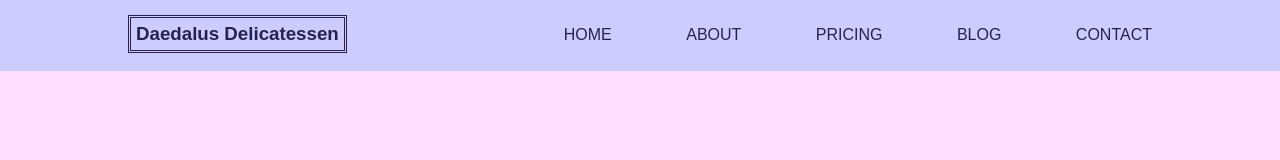
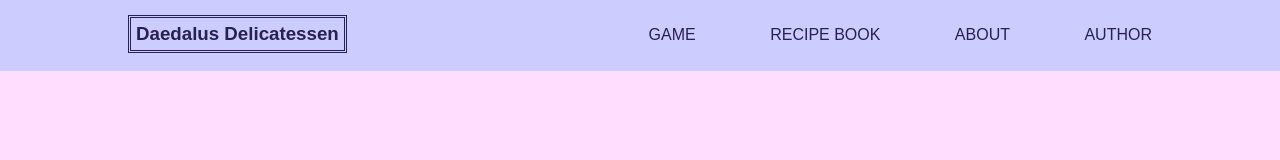
Before and after one commit to varismacalania/set08101_coursework, a plain HTML site: page Daedalus_Delicatessen/toolbar.html in a window 1280 px wide. Drawn offline with Linux system fonts and the light colour scheme.

Commit message:
Coursework Prep

```diff
--- a/Daedalus_Delicatessen/toolbar.html
+++ b/Daedalus_Delicatessen/toolbar.html
@@ -13,11 +13,10 @@
             <h3 class="head">Daedalus Delicatessen</h3>
             <nav>
                 <ul>
-                    <li><a href="#">Home</a></li>
+                    <li><a href="#">Game</a></li>
+                    <li><a href="#">Recipe Book</a></li>
                     <li><a href="#">About</a></li>
-                    <li><a href="#">Pricing</a></li>
-                    <li><a href="#">Blog</a></li>
-                    <li><a href="#">Contact</a></li>
+                    <li><a href="#">Author</a></li>
                 </ul>
             </nav>
         </div>
```
Also changed, not shown: 1 other file.
